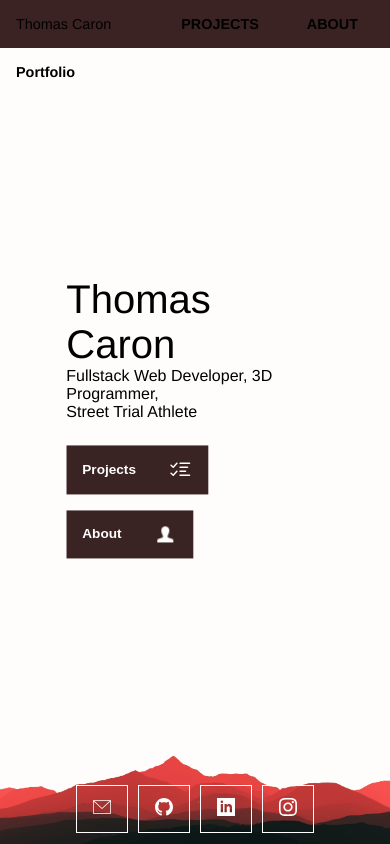
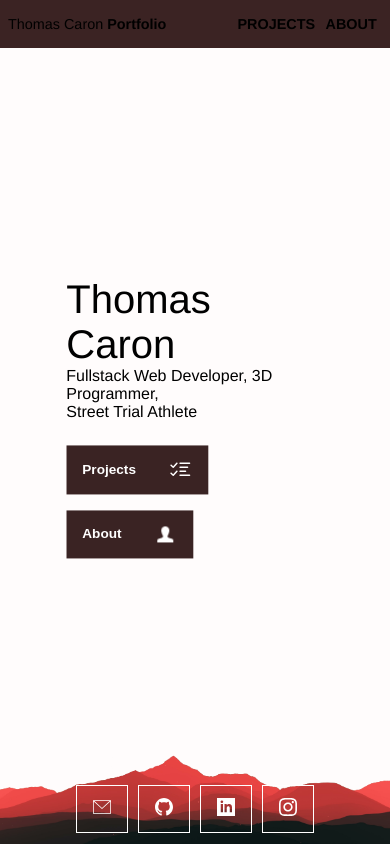
Before and after one commit to thomas-rooty/thomas-caron, a Next.js app: page / in a window 390 px wide. Built offline with nearby package versions, Linux system fonts and the light colour scheme.

Commit message:
fixed navbar responsiveness

```diff
--- a/components/ui/NavigationBar.module.css
+++ b/components/ui/NavigationBar.module.css
@@ -45,7 +45,11 @@
 
 /* Screen smaller than 1080px */
 @media screen and (max-width: 1280px) {
+  .nav {
+    padding: 0 0.5rem;
+  }
   .nav__links a {
-    margin-left: 1rem;
+    margin-left: 0;
+    padding: 0 0.33rem;
   }
 }
```
